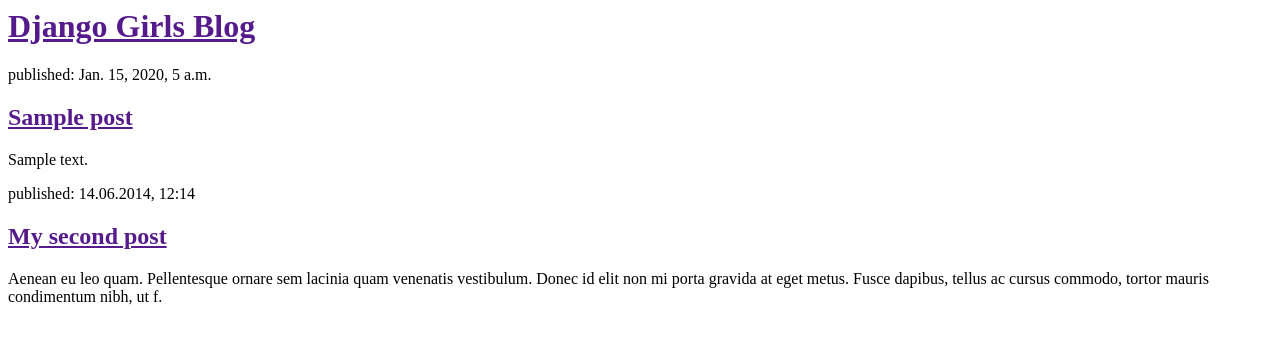
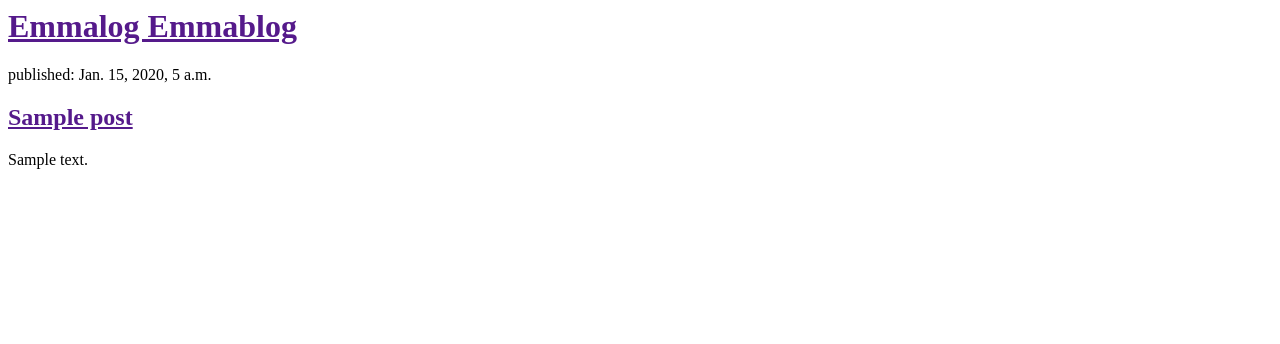
Before and after one commit to whirling/myfirstblog, a Django app: template blog/templates/blog/post_list.html in a window 1280 px wide. Shown: the top 344 px of the page. Run offline with Django 3.2, Linux system fonts and the light colour scheme; the template is opened without the code that fills it: values that come from a table or form of the project are taken from there, others are empty; tables that the repository leaves empty hold one stand-in row (values such as "Sample post").

Commit message:
saving changes

```diff
--- a/blog/templates/blog/post_list.html
+++ b/blog/templates/blog/post_list.html
@@ -4,7 +4,7 @@
     </head>
     <body>
         <div>
-            <h1><a href="">Django Girls Blog</a></h1>
+            <h1><a href="">Emmalog Emmablog</a></h1>
         </div>
 
         {% for posts in posts %}
@@ -14,11 +14,5 @@
               <p>{{ post.text|linebreaksbr }}</p>
           </div>
         {% endfor %}
-
-        <div>
-            <p>published: 14.06.2014, 12:14</p>
-            <h2><a href="">My second post</a></h2>
-            <p>Aenean eu leo quam. Pellentesque ornare sem lacinia quam venenatis vestibulum. Donec id elit non mi porta gravida at eget metus. Fusce dapibus, tellus ac cursus commodo, tortor mauris condimentum nibh, ut f.</p>
-        </div>
     </body>
 </html>
```
